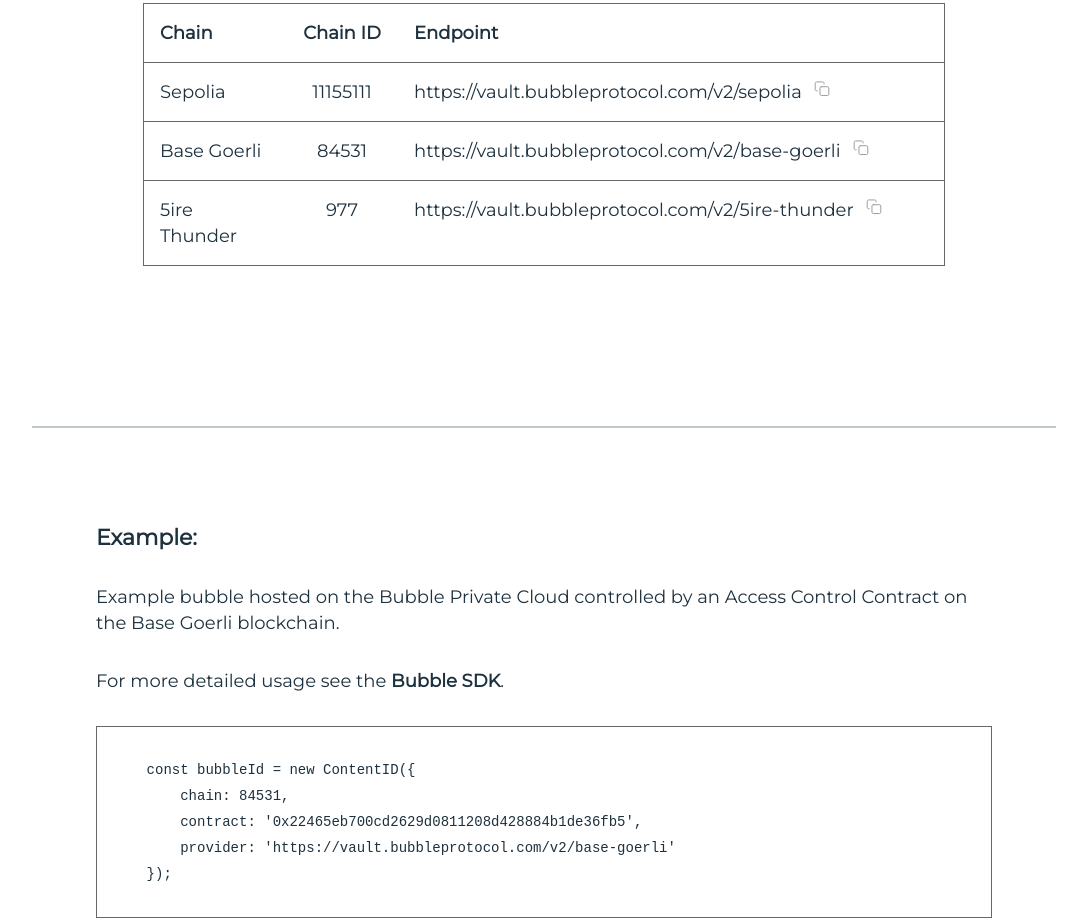
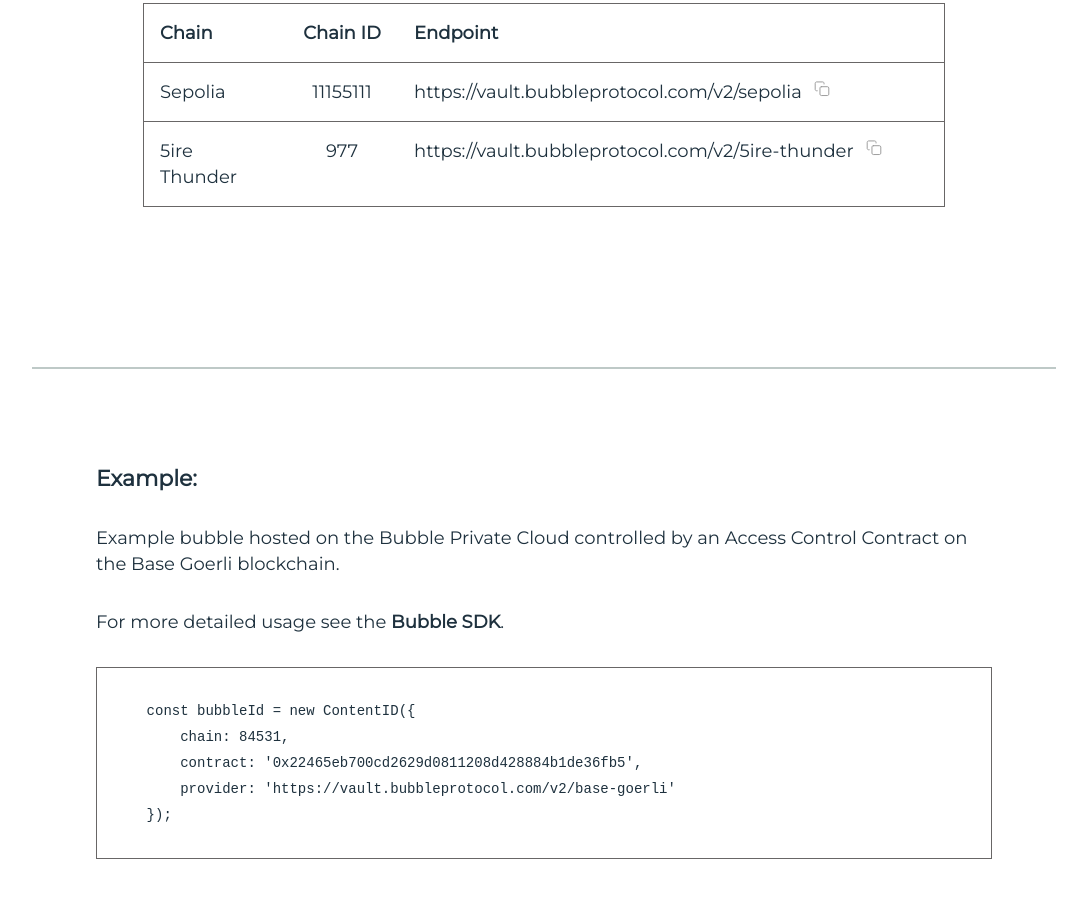
Before and after one commit to Bubble-Protocol/trivial-bubble-server, a website: page public/index.html in a window 1280 px wide. Shown: the part 1658-2579 px from the top of the page, without its empty margins (96-1183 px from the left). Drawn offline with nearby package versions, Linux system fonts and the light colour scheme; no server answers.

Commit message:
remove base goerly from website

```diff
--- a/public/index.html
+++ b/public/index.html
@@ -124,14 +124,6 @@
                             </div>
                         </div>
                         <div class="row">
-                            <span class="chain-column">Base Goerli</span>
-                            <span class="chain-id-column">84531</span>
-                            <div class="url-column">
-                                <span>https://vault.bubbleprotocol.com/v2/base-goerli</span>
-                                <img class="icon" src="images/icons/copy.svg" onclick="copyToClipboard('https://vault.bubbleprotocol.com/v2/base-goerli')">
-                            </div>
-                        </div>
-                        <div class="row">
                             <span class="chain-column">5ire Thunder</span>
                             <span class="chain-id-column">977</span>
                             <div class="url-column">
```
